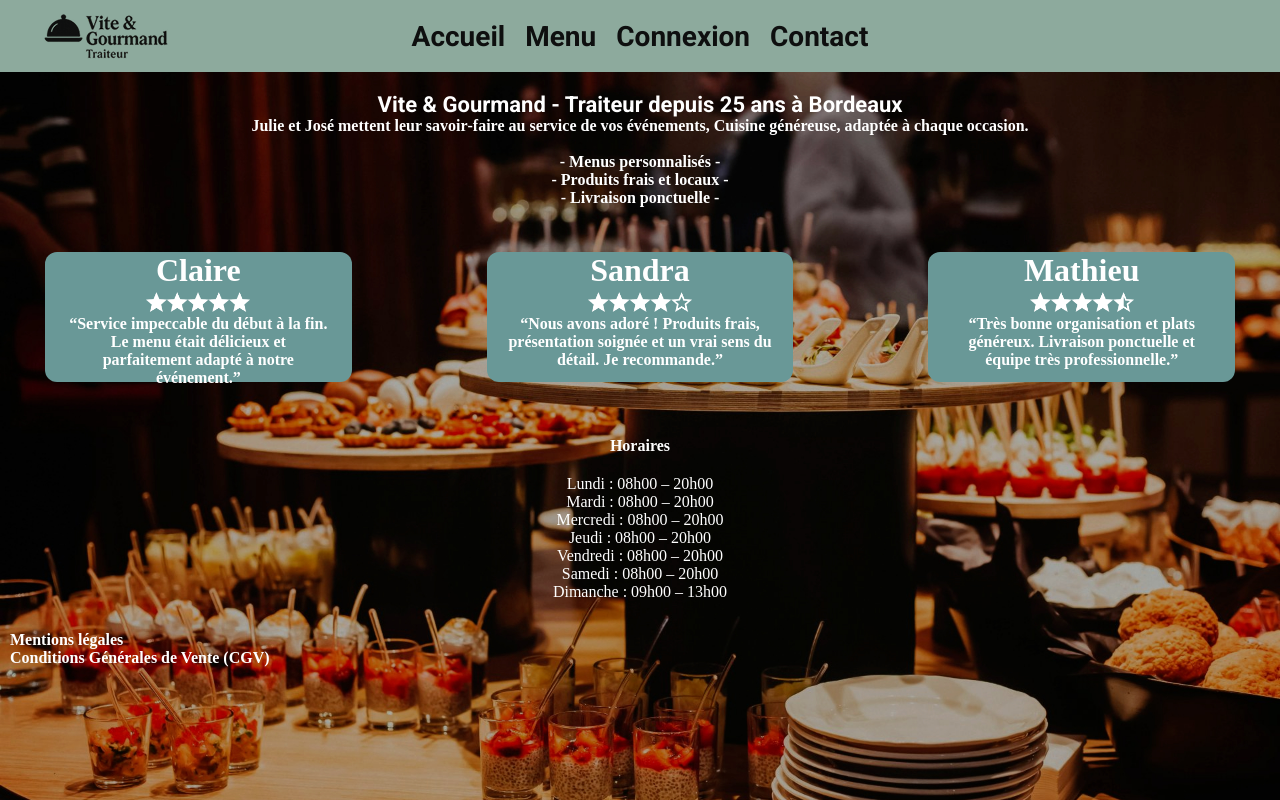
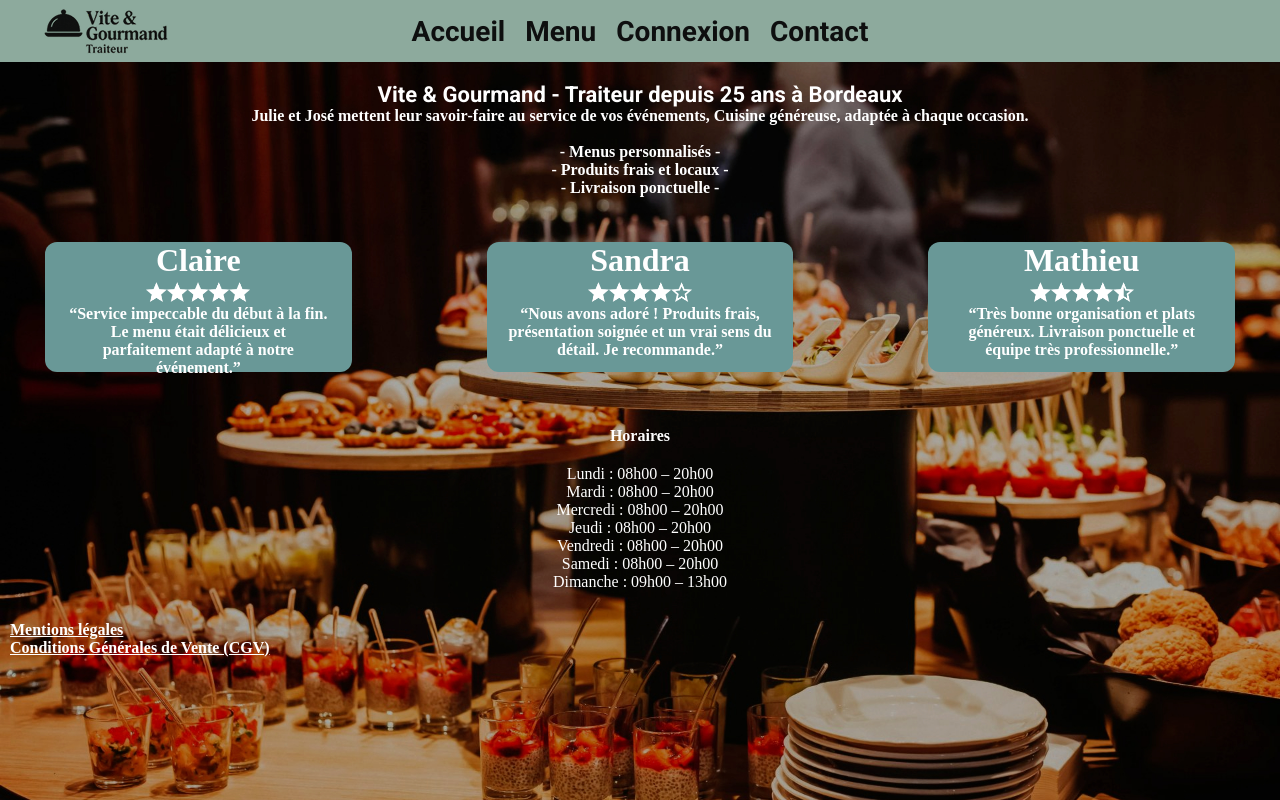
Before and after one commit to StfRem/Project_ECF_vscode, a PHP site: page / in a window 1280 px wide. Run offline with PHP 8.4, Linux system fonts and the light colour scheme.

Commit message:
Mention page fait

```diff
--- a/assets/css/style.css
+++ b/assets/css/style.css
@@ -35,6 +35,10 @@ h1, h2, h3, li {
     color: white;
 }
 
+.mention a {
+color: white;
+}
+
 /* --------------  IMAGE  ------------------------------ */
 body {
     background-image: url(../images/traiteur.jpg);
@@ -50,7 +54,7 @@ header {
     position: relative;
     display: flex;
     align-items: center;
-    padding: 10px 20px;
+    padding: 5px 20px;
 }
 
 /*----------------- MENU --------------------*/
--- a/index.html
+++ b/index.html
@@ -73,8 +73,8 @@
         </ul>
 
         <div class="mention">
-            <h3>Mentions légales</h3>
-            <h3>Conditions Générales de Vente (CGV)</h3>
+            <h3><a href="./mentionlegal.html">Mentions légales</a></h3>
+            <h3><a href="./cgv.html">Conditions Générales de Vente (CGV)</a></h3>
         </div>
     </footer>
 
```
Also changed, not shown: cgv.html (added), mentionlegal.html (added).
